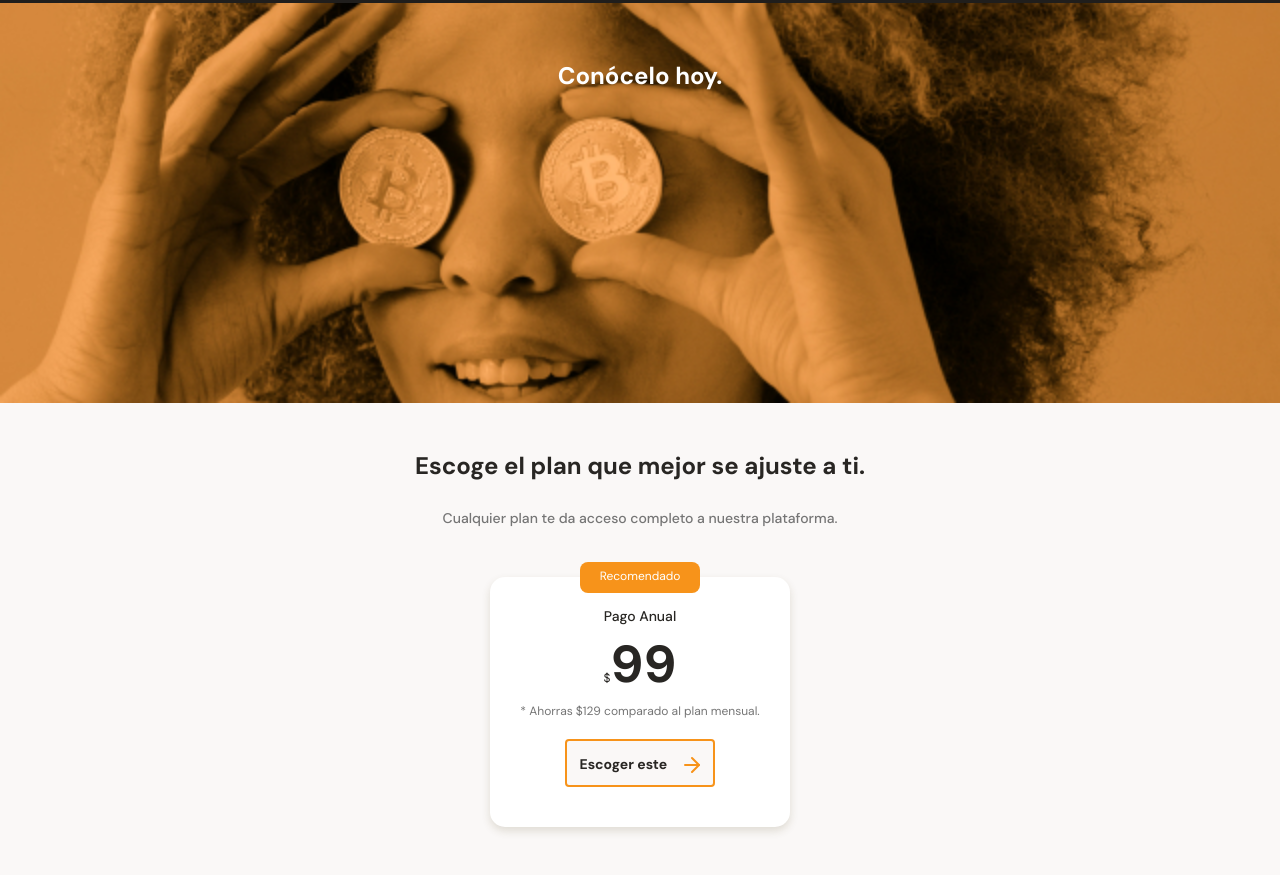
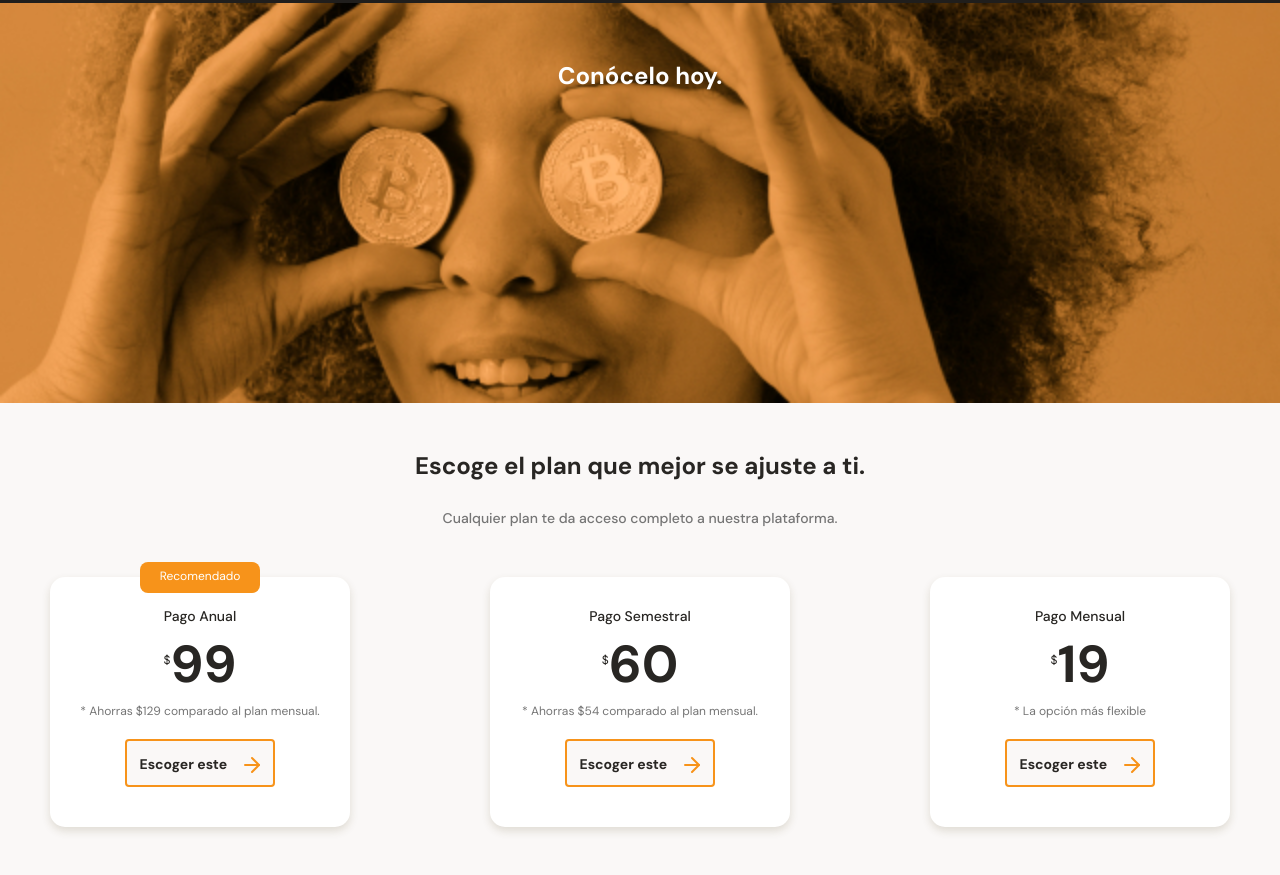
Before and after one commit to jsurrea/Frontend-Mentor, a plain HTML site: page mobile-first/index.html in a window 1280 px wide. Shown: the part 1989-2864 px from the top of the page. Drawn offline with Linux system fonts and the light colour scheme.

Commit message:
cards scroll

```diff
--- a/mobile-first/index.html
+++ b/mobile-first/index.html
@@ -100,6 +100,22 @@
                         <button class="plan-card--ca">Escoger este <span></span></button>
                     </div>
                 </article>
+                <article class="plans-container--card">
+                    <div class="plan-info-container">
+                        <h3 class="plan-card--title">Pago Semestral</h3>
+                        <p class="plan-card--price"><span>$</span>60</p>
+                        <p class="plan-card--saving">* Ahorras $54 comparado al plan mensual.</p>
+                        <button class="plan-card--ca">Escoger este <span></span></button>
+                    </div>
+                </article>
+                <article class="plans-container--card">
+                    <div class="plan-info-container">
+                        <h3 class="plan-card--title">Pago Mensual</h3>
+                        <p class="plan-card--price"><span>$</span>19</p>
+                        <p class="plan-card--saving">* La opción más flexible</p>
+                        <button class="plan-card--ca">Escoger este <span></span></button>
+                    </div>
+                </article>
             </section>
         </section>
     </main>
--- a/mobile-first/styles.css
+++ b/mobile-first/styles.css
@@ -384,7 +384,7 @@ main {
     min-width: 288px;
     height: auto;
     margin: 0 auto;
-    margin-bottom: 50px;
+    margin-bottom: 30px;
 }
 
 .plans--title h2 {
@@ -405,11 +405,12 @@ main {
 
 .plans-container--card {
     position: relative;
+    scroll-snap-align: center;
     width: 70%;
     min-width: 230px;
     max-width: 300px;
     height: 250px;
-    margin: 50px auto 0;
+    margin: 20px auto 0;
     padding: 0 15px;
     background-color: var(--just-white);
     border-radius: 15px;
@@ -447,6 +448,7 @@ main {
 .plan-card--price span {
     font-size: 1.2rem;
     font-weight: 300;
+    vertical-align: super;
 }
 
 .plan-card--saving {
@@ -476,3 +478,21 @@ main {
     background-image: url('./assets/icons/orange-right-arrow.svg');
     vertical-align: text-bottom;
 }
+
+.plans-container--slider {
+    display: flex;
+    gap: 30px;
+    width: 100%;
+    height: 316px;
+    overflow-x: scroll;
+    overscroll-behavior-x: contain;
+    scroll-snap-type: x mandatory;
+}
+
+.plans-container--slider .plans-container--card:first-child {
+    margin-left: 50px;
+}
+
+.plans-container--slider .plans-container--card:last-child {
+    margin-right: 50px;
+}
```
